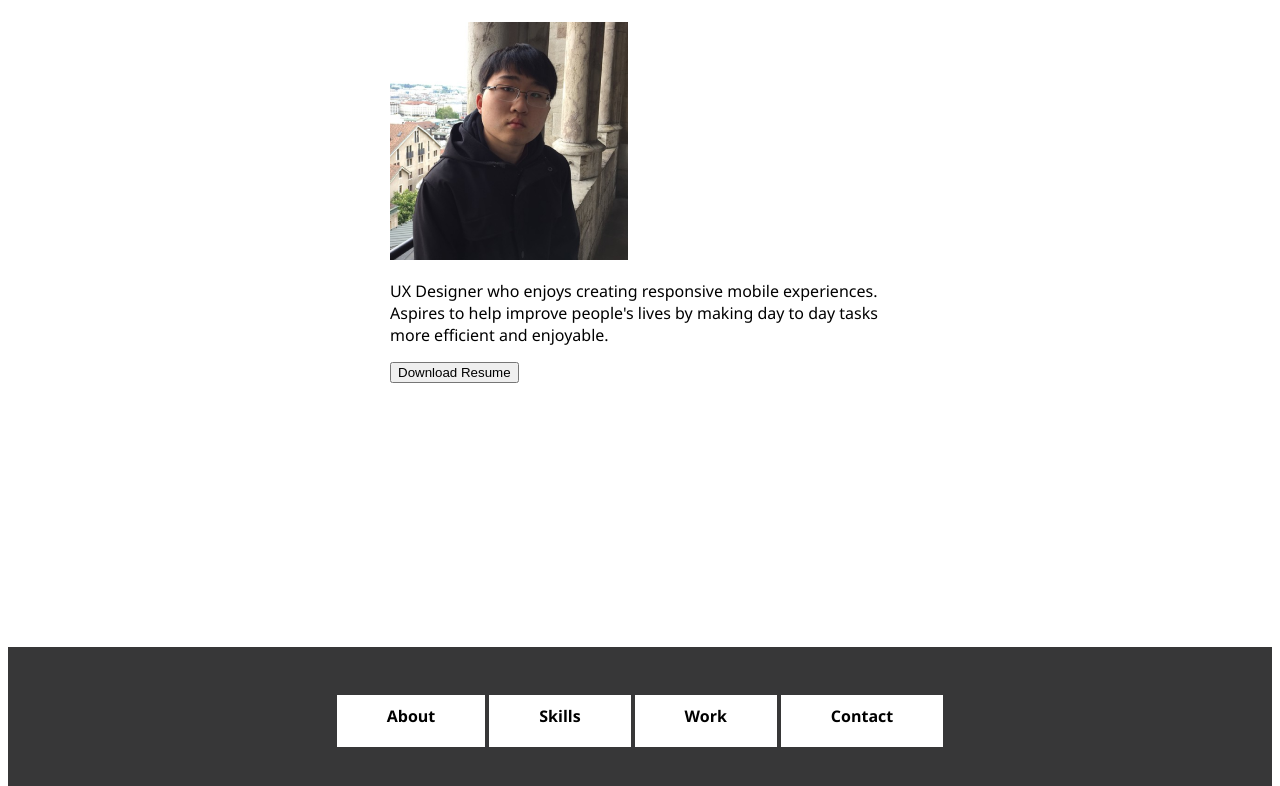
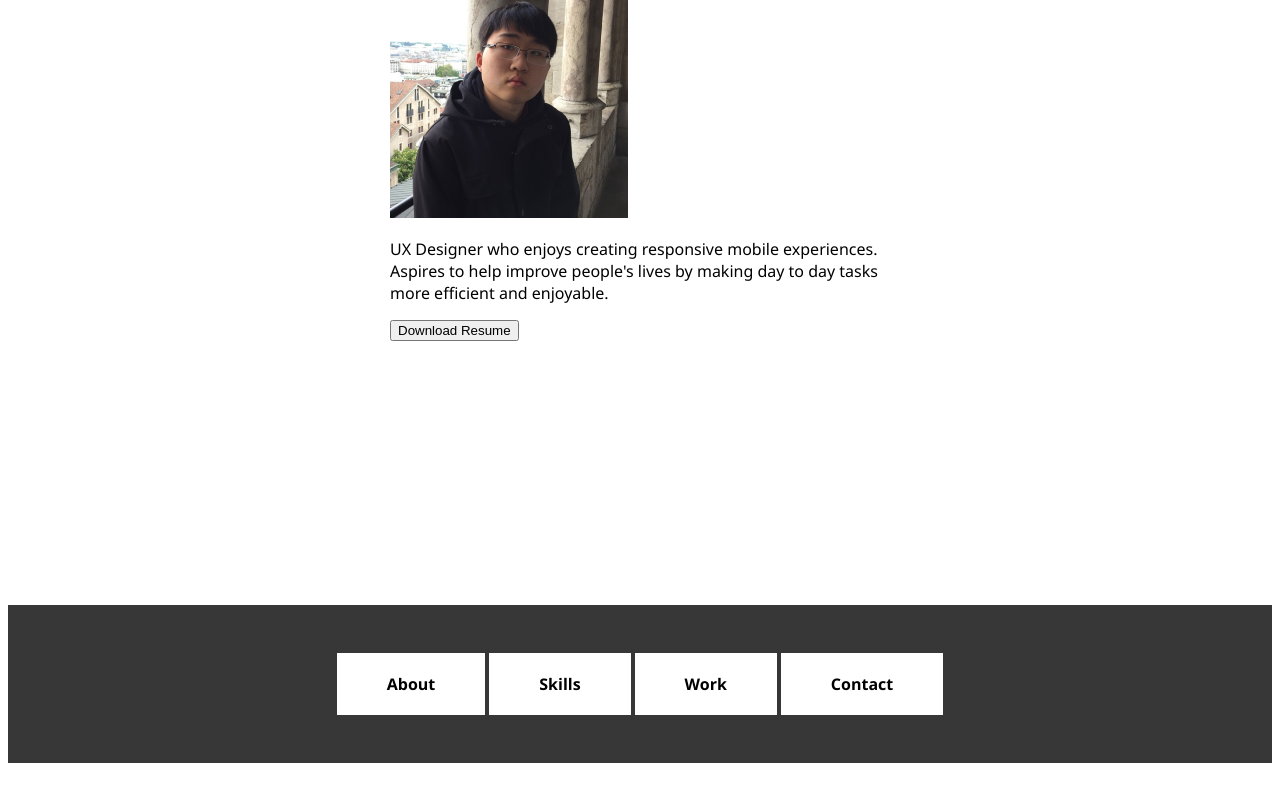
Before and after one commit to guannan-kwok/HTML-Layout, a plain HTML site: page index.html in a window 1280 px wide. Shown: the part 221-1007 px from the top of the page. Drawn offline with Linux system fonts and the light colour scheme.

Commit message:
text wrapping issues

```diff
--- a/css/style.css
+++ b/css/style.css
@@ -1,12 +1,13 @@
 .inline_block{
     display: inline-block;
     vertical-align: top;
+    white-space: nowrap;
 }
 
 .logo{
     width:23%;
     padding:1%;
-    text-align: center;
+    text-align:center;
 }
 
 nav{
@@ -22,7 +23,7 @@ ul{
 
 li{
     background-color: white;
-    padding: 10px 50px 20px;
+    padding: 20px 50px 20px;
     font-family: 'Segoe UI', Tahoma, Geneva, Verdana, sans-serif;
     font-weight: bold;
 }
--- a/index.html
+++ b/index.html
@@ -3,7 +3,7 @@
 <html>
     <head>
         <link href="/css/style.css" rel="stylesheet">
-         <title>Website</title>
+         <title>Portfolio Website</title>
     </head>
     <body>
         <header class="navigation">
```
